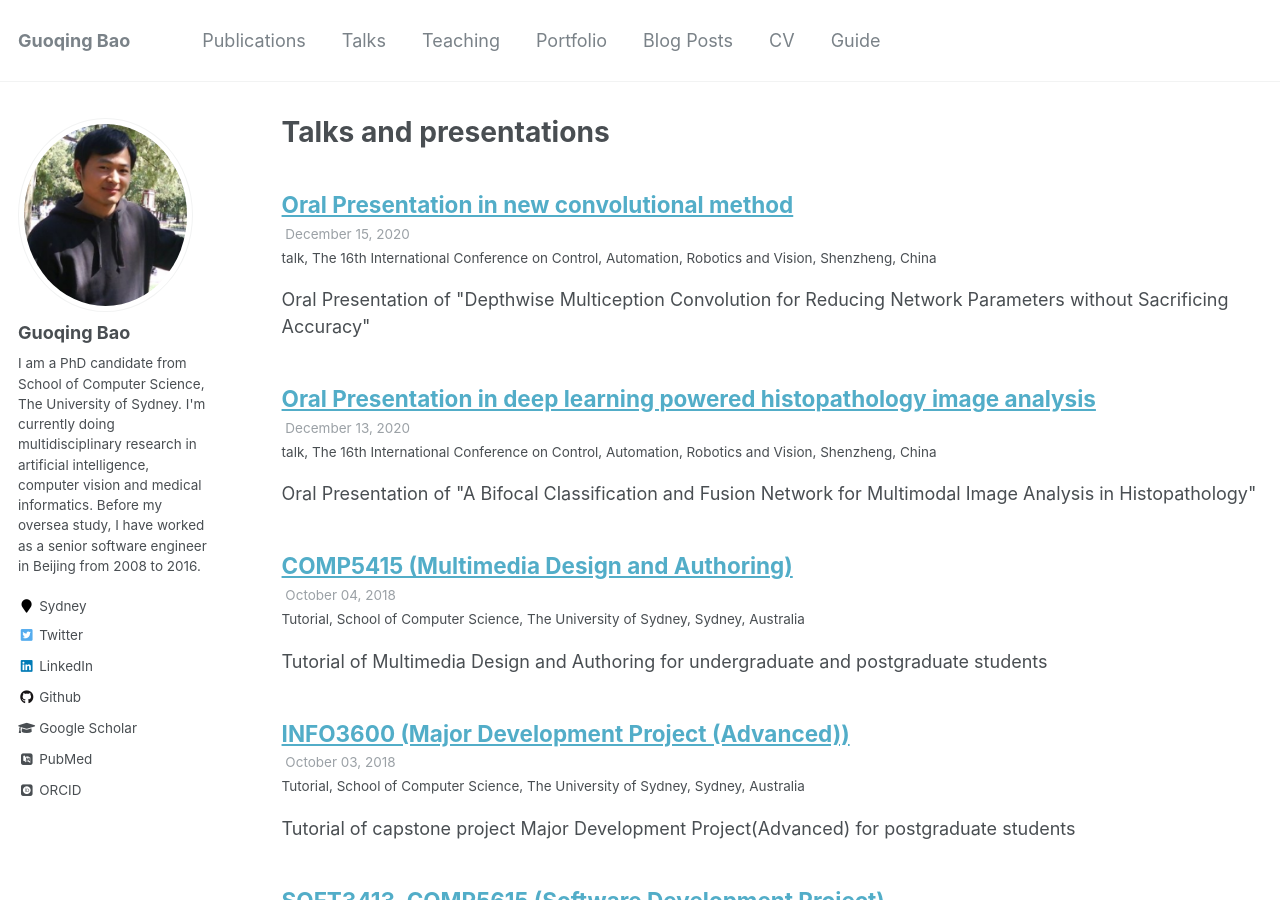
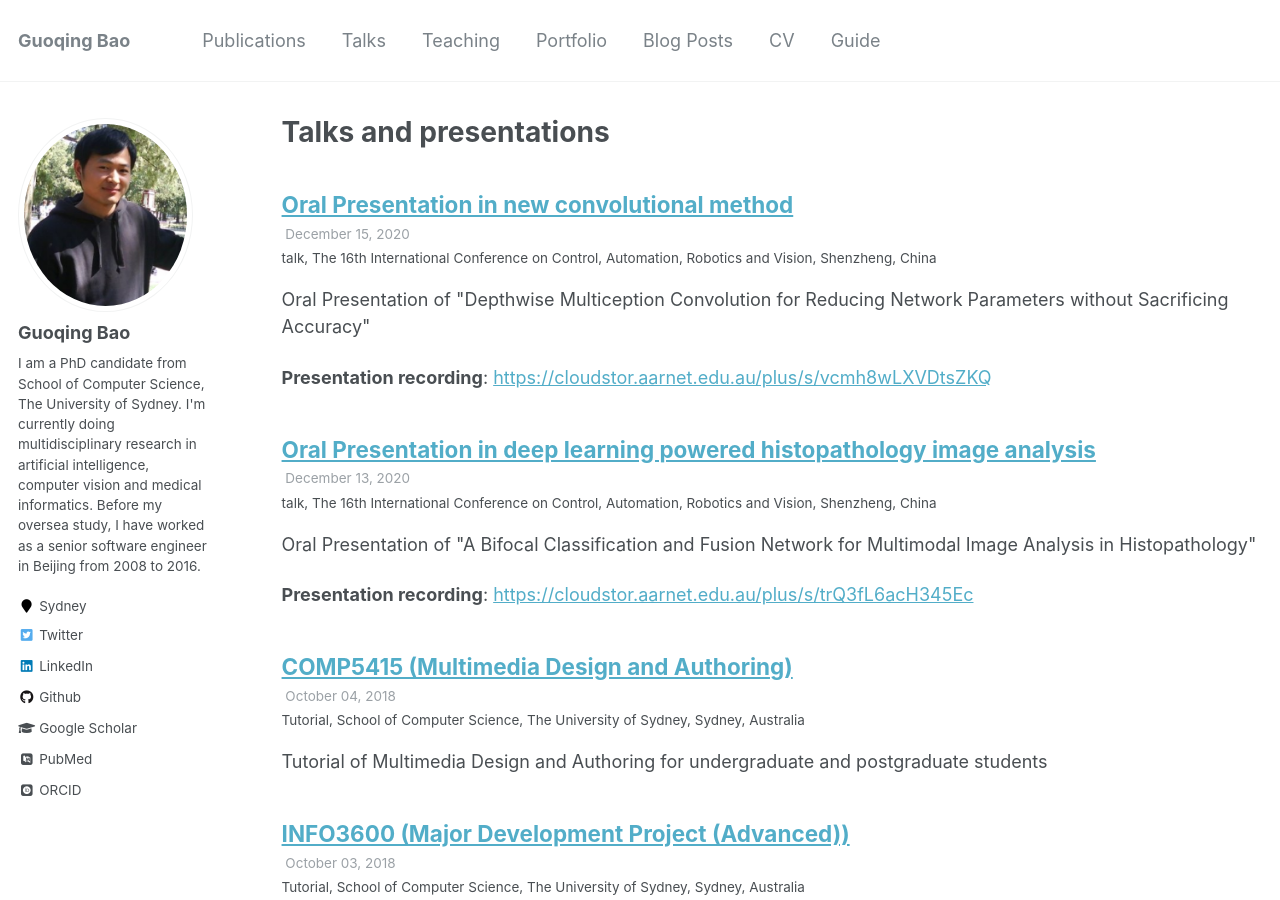
Before and after one commit to guoqingbao/guoqingbao.github.io, a Jekyll site: the page built from _pages/talks.html, in a window 1280 px wide and 900 px high. Built offline with Jekyll 4.4.1, drawn with Linux system fonts in a browser that asks for light colours; some web fonts are replaced.

Commit message:
Personal website

```diff
--- a/_talks/2020-12-13-talk1.md
+++ b/_talks/2020-12-13-talk1.md
@@ -9,3 +9,5 @@ location: "Shenzheng, China"
 ---
 
 Oral Presentation of &quot;A Bifocal Classification and Fusion Network for Multimodal Image Analysis in Histopathology&quot;
+
+**Presentation recording**: [https://cloudstor.aarnet.edu.au/plus/s/trQ3fL6acH345Ec](https://cloudstor.aarnet.edu.au/plus/s/trQ3fL6acH345Ec)
--- a/_talks/2020-12-15-talk-3.md
+++ b/_talks/2020-12-15-talk-3.md
@@ -9,3 +9,5 @@ location: "Shenzheng, China"
 ---
 
 Oral Presentation of &quot;Depthwise Multiception Convolution for Reducing Network Parameters without Sacrificing Accuracy&quot;
+
+**Presentation recording**: [https://cloudstor.aarnet.edu.au/plus/s/vcmh8wLXVDtsZKQ](https://cloudstor.aarnet.edu.au/plus/s/vcmh8wLXVDtsZKQ)
```
